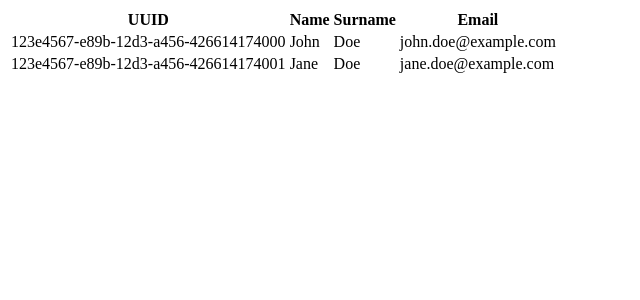
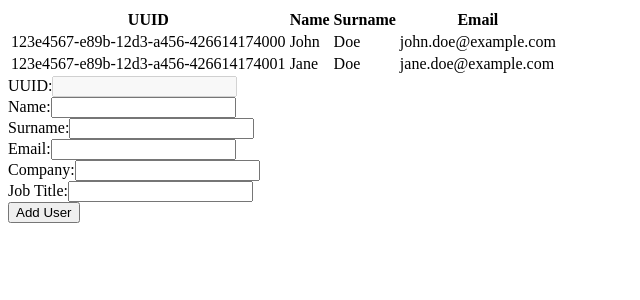
Before and after one commit to idncod/fe-preqin, a React app: page / in a window 1280 px wide. Shown: the top 300 px of the page, without its empty margins (0-640 px from the left). Built offline with nearby package versions, Linux system fonts and the light colour scheme; the HTML template or start-up script is replaced by a standard one.

Commit message:
add app component with form

```diff
--- a/src/App.tsx
+++ b/src/App.tsx
@@ -1,5 +1,6 @@
 import React, { useState } from "react";
 import UserTable from "./components/users/UserTable/UserTable";
+import UserForm from "./components/users/UserForm/UserForm";
 
 interface User {
     uuid: string;
@@ -19,6 +20,9 @@ const App: React.FC = () => {
             <div className="card">
                 <UserTable users={users} />
             </div>
+            <div className="card">
+                <UserForm />
+            </div>
         </div>
     );
 };
--- /dev/null
+++ b/src/components/users/UserForm/UserForm.tsx
@@ -0,0 +1,51 @@
+import React, { useState } from "react";
+
+
+
+const UserForm: React.FC = () => {
+    const [uuid, setUuid] = useState("");
+    const [name, setName] = useState<string>("");
+    const [surname, setSurname] = useState<string>("");
+    const [email, setEmail] = useState<string>("");
+    const [company, setCompany] = useState<string>("");
+    const [jobTitle, setJobTitle] = useState<string>("");
+
+    const handleSubmit = async (e: React.FormEvent) => {
+        e.preventDefault();
+    };
+
+    return (
+        <div>
+            <form onSubmit={handleSubmit}>
+                <div>
+                    <label>UUID:</label>
+                    <input type="text" value={uuid} onChange={(e) => setUuid(e.target.value)} required
+                           disabled />
+                </div>
+                <div>
+                    <label>Name:</label>
+                    <input type="text" value={name} onChange={(e) => setName(e.target.value)} required/>
+                </div>
+                <div>
+                    <label>Surname:</label>
+                    <input type="text" value={surname} onChange={(e) => setSurname(e.target.value)} required/>
+                </div>
+                <div>
+                    <label>Email:</label>
+                    <input type="email" value={email} onChange={(e) => setEmail(e.target.value)} required/>
+                </div>
+                <div>
+                    <label>Company:</label>
+                    <input type="text" value={company} onChange={(e) => setCompany(e.target.value)} required/>
+                </div>
+                <div>
+                    <label>Job Title:</label>
+                    <input type="text" value={jobTitle} onChange={(e) => setJobTitle(e.target.value)} required/>
+                </div>
+                <button type="submit">Add User</button>
+            </form>
+        </div>
+    );
+};
+
+export default UserForm;
```
